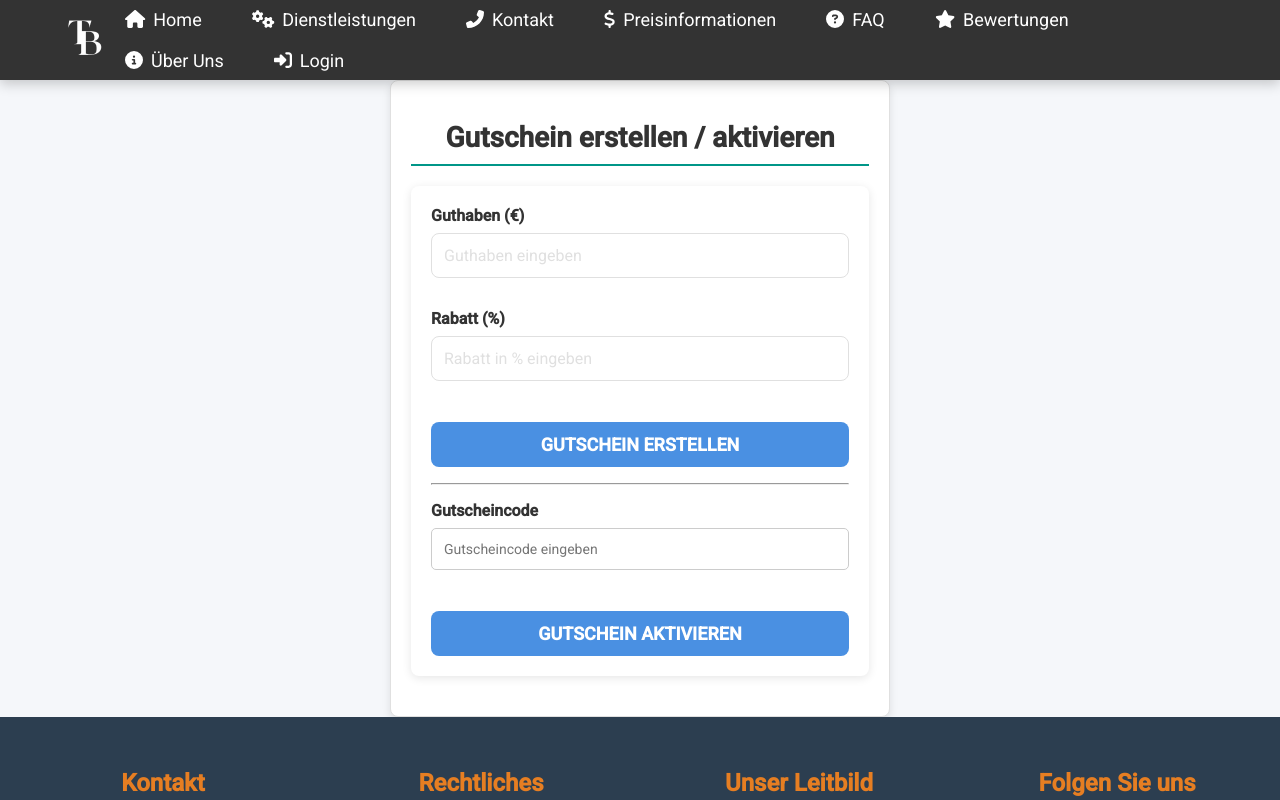
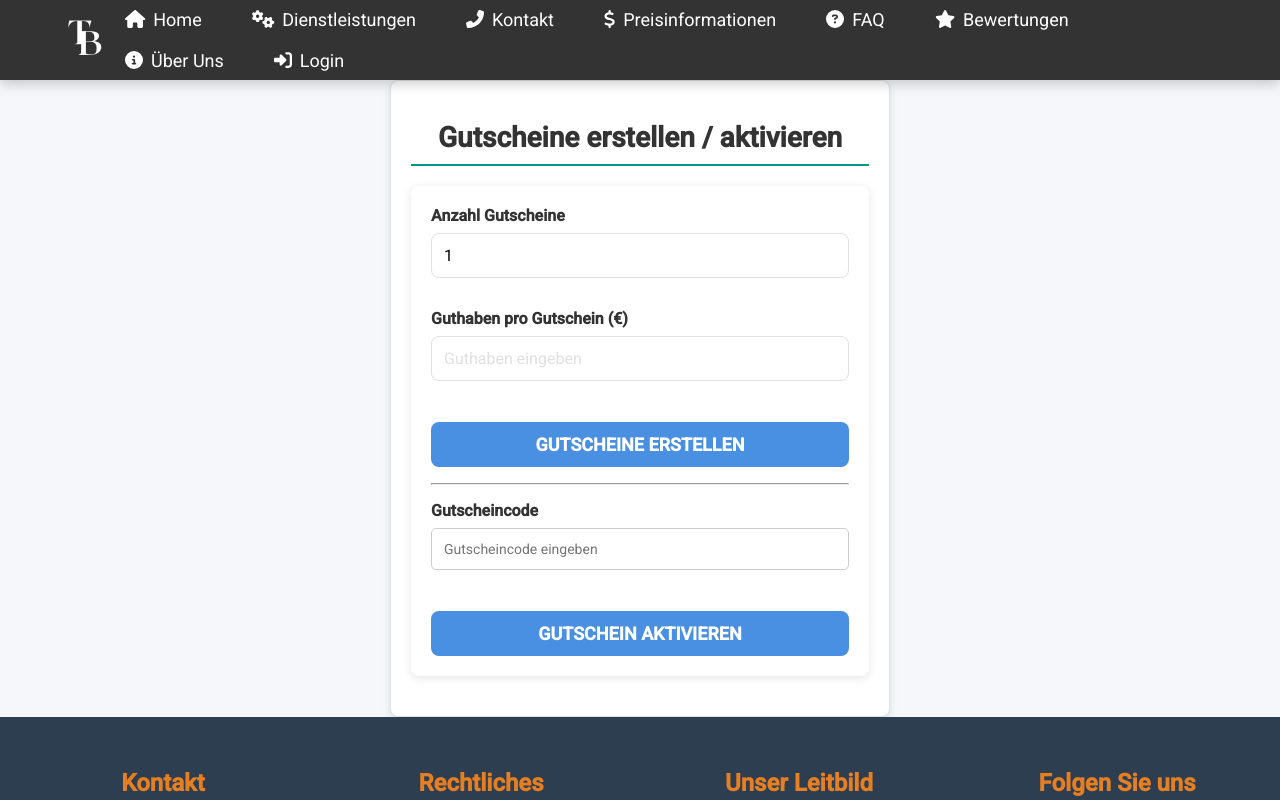
Before and after one commit to tbs-dienste/webfrostend, a React (Create React App) app: page /gutschein in a window 1280 px wide. Shown: the top 800 px of the page. Built offline with nearby package versions, Linux system fonts and the light colour scheme; what @react-pdf/renderer would draw is missing.

Commit message:
GutscheinErstellung.jsx aktualisieren

```diff
--- a/src/components/Gutschein/GutscheinErstellung.jsx
+++ b/src/components/Gutschein/GutscheinErstellung.jsx
@@ -3,28 +3,27 @@ import axios from 'axios';
 import './GutscheinErstellung.scss';
 
 const GutscheinErstellung = () => {
+  const [anzahl, setAnzahl] = useState(1);
   const [guthaben, setGuthaben] = useState('');
-  const [gutscheinrabatt, setGutscheinrabatt] = useState('');
   const [gutscheincode, setGutscheincode] = useState('');
+  const [generierteCodes, setGenerierteCodes] = useState([]);
   const [message, setMessage] = useState('');
   const [messageType, setMessageType] = useState('');
 
-  const handleCreateGutschein = async () => {
+  const handleCreateGutscheine = async () => {
     try {
-      const rabattInDezimal = gutscheinrabatt ? parseFloat(gutscheinrabatt) / 100 : 0;
-      const gutschein = { guthaben, gutscheinrabatt: rabattInDezimal };
-
       const token = localStorage.getItem('token');
       const response = await axios.post(
-        'https://tbsdigitalsolutionsbackend.onrender.com/api/gutscheine',
-        gutschein,
+        'https://tbsdigitalsolutionsbackend.onrender.com/api/gutscheine/generate',
+        { anzahl, guthaben },
         { headers: { Authorization: `Bearer ${token}` } }
       );
 
-      setMessage(`Gutschein erfolgreich erstellt: ${response.data.data.gutscheincode}`);
+      setMessage(`Gutscheine erfolgreich erstellt.`);
       setMessageType('success');
+      setGenerierteCodes(response.data.data);
+      setAnzahl(1);
       setGuthaben('');
-      setGutscheinrabatt('');
     } catch (error) {
       console.error('Fehler beim Erstellen:', error);
       setMessage('Erstellung fehlgeschlagen.');
@@ -60,13 +59,25 @@ const GutscheinErstellung = () => {
 
   return (
     <div className="gutschein-erstellung">
-      <h2>Gutschein erstellen / aktivieren</h2>
+      <h2>Gutscheine erstellen / aktivieren</h2>
 
       {message && <div className={`message ${messageType}`}>{message}</div>}
 
       <form onSubmit={(e) => e.preventDefault()}>
         <div className="form-group">
-          <label htmlFor="guthaben">Guthaben (€)</label>
+          <label htmlFor="anzahl">Anzahl Gutscheine</label>
+          <input
+            type="number"
+            id="anzahl"
+            value={anzahl}
+            onChange={(e) => setAnzahl(e.target.value)}
+            min="1"
+            placeholder="Anzahl der Gutscheine"
+          />
+        </div>
+
+        <div className="form-group">
+          <label htmlFor="guthaben">Guthaben pro Gutschein (€)</label>
           <input
             type="number"
             id="guthaben"
@@ -76,18 +87,20 @@ const GutscheinErstellung = () => {
           />
         </div>
 
-        <div className="form-group">
-          <label htmlFor="gutscheinrabatt">Rabatt (%)</label>
-          <input
-            type="number"
-            id="gutscheinrabatt"
-            value={gutscheinrabatt}
-            onChange={(e) => setGutscheinrabatt(e.target.value)}
-            placeholder="Rabatt in % eingeben"
-          />
-        </div>
+        <button type="button" onClick={handleCreateGutscheine}>
+          Gutscheine erstellen
+        </button>
 
-        <button type="button" onClick={handleCreateGutschein}>Gutschein erstellen</button>
+        {generierteCodes.length > 0 && (
+          <div className="gutscheine-liste">
+            <h3>Generierte Gutscheincodes:</h3>
+            <ul>
+              {generierteCodes.map((gutschein, index) => (
+                <li key={index}>{gutschein.gutscheincode} - {gutschein.guthaben}€</li>
+              ))}
+            </ul>
+          </div>
+        )}
 
         <hr />
 
@@ -102,7 +115,9 @@ const GutscheinErstellung = () => {
           />
         </div>
 
-        <button type="button" onClick={handleActivateGutschein}>Gutschein aktivieren</button>
+        <button type="button" onClick={handleActivateGutschein}>
+          Gutschein aktivieren
+        </button>
       </form>
     </div>
   );
```
